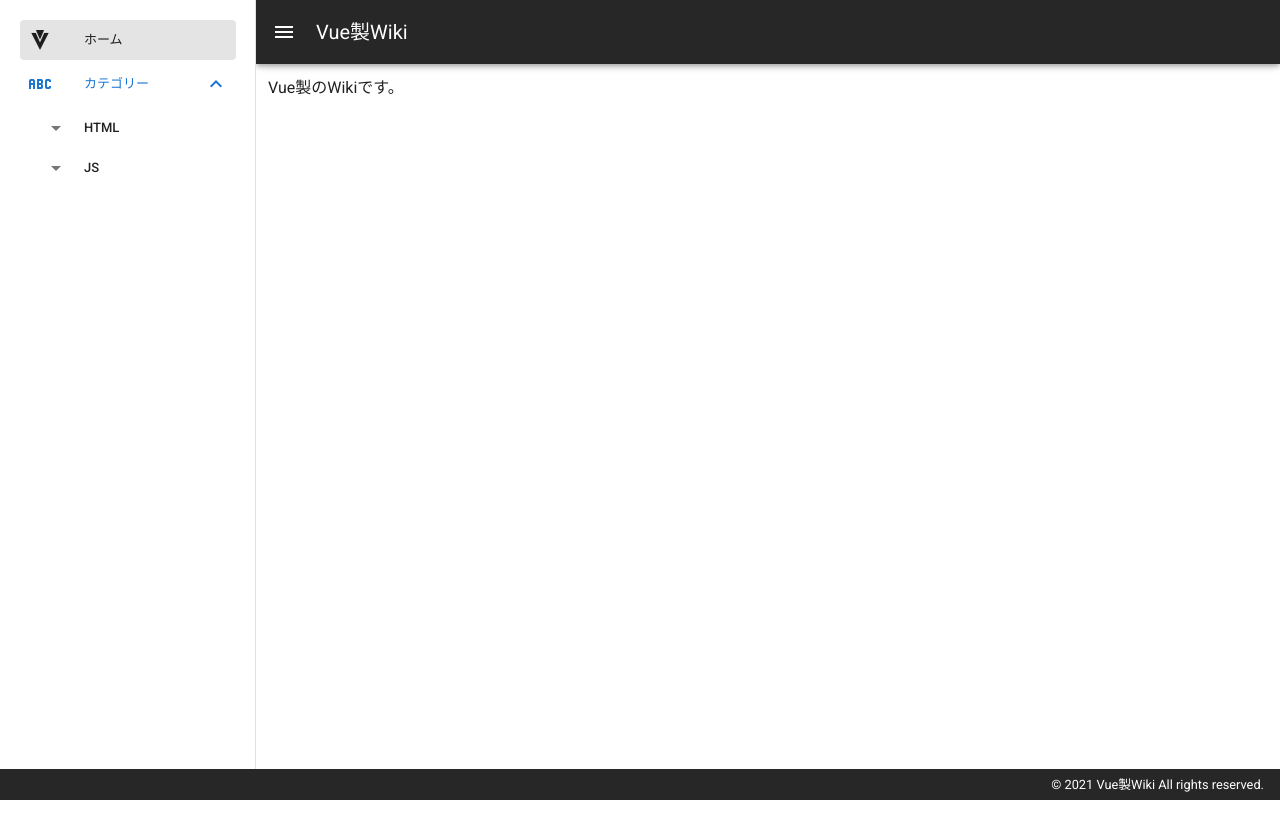
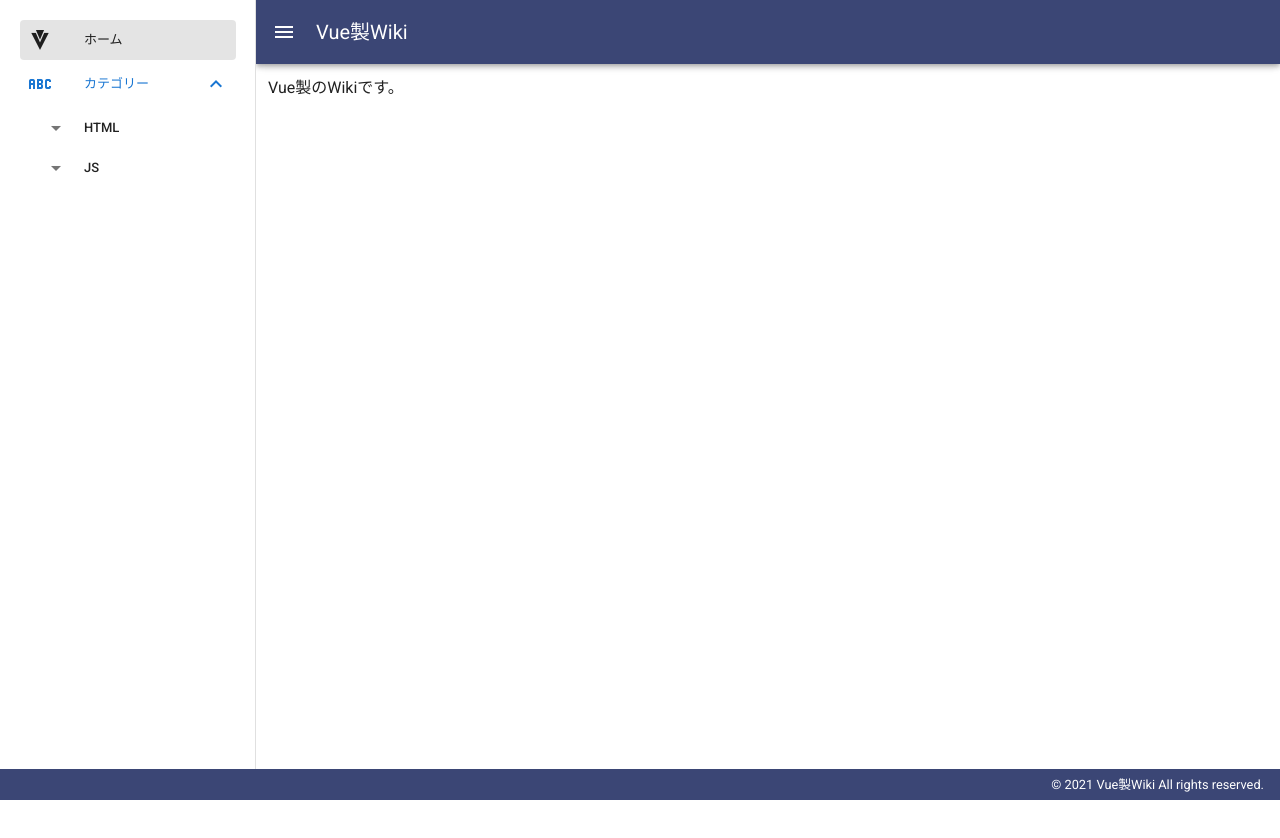
Before and after one commit to mizukazu/vue-my-wiki, a Vue app: page / in a window 1280 px wide. Shown: the top 838 px of the page. Built offline with nearby package versions, Linux system fonts and the light colour scheme.

Commit message:
update:ヘッダー、フッターの色を変更

```diff
--- a/src/App.vue
+++ b/src/App.vue
@@ -50,8 +50,8 @@
     </v-navigation-drawer>
     <!-- End of Navigation -->
 
-    <v-app-bar app dark>
-      <v-app-bar-nav-icon @click="drawer=!drawer"></v-app-bar-nav-icon>
+    <v-app-bar app :color="primaryColor">
+      <v-app-bar-nav-icon @click="drawer=!drawer" color="#fff"></v-app-bar-nav-icon>
       <v-toolbar-title class="pl-2">
         <router-link to="/" class="site-title">Vue製Wiki</router-link>
       </v-toolbar-title>
@@ -64,9 +64,9 @@
       </transition>
     </v-main>
 
-    <v-footer app dark>
+    <v-footer app :color="primaryColor">
       <v-spacer></v-spacer>
-      <small>© 2021 Vue製Wiki All rights reserved.</small>
+      <small class="copyRight">© 2021 Vue製Wiki All rights reserved.</small>
     </v-footer>
   </v-app>
 </template>
@@ -85,6 +85,7 @@ export default {
 
   data () {
     return {
+      primaryColor: '#3B4675',
       drawer: null,
       loading: true,
       result: [],
@@ -99,7 +100,6 @@ export default {
           name: 'カテゴリー',
           icon: 'mdi-alphabetical-variant',
           active: true,
-          // link: '/category',
           childs: [
             {
               name: 'HTML',
@@ -111,16 +111,6 @@ export default {
                 { title: 'サンプル', link: '/post/fuga' },
                 { title: 'test2', link: '/post/test555' }
               ]
-              // childs: [
-              //   {
-              //     name: 'HTML2',
-              //     link: '/html2',
-              //     posts: [
-              //       { title: 'test', link: '/post/test' },
-              //       { title: 'sample', link: '/post/test' }
-              //     ]
-              //   }
-              // ]
             },
             {
               name: 'JS',
@@ -170,4 +160,7 @@ export default {
 .v-enter, .v-leave-to {
   opacity: 0;
 }
+.copyRight {
+  color: #fff;
+}
 </style>
```
